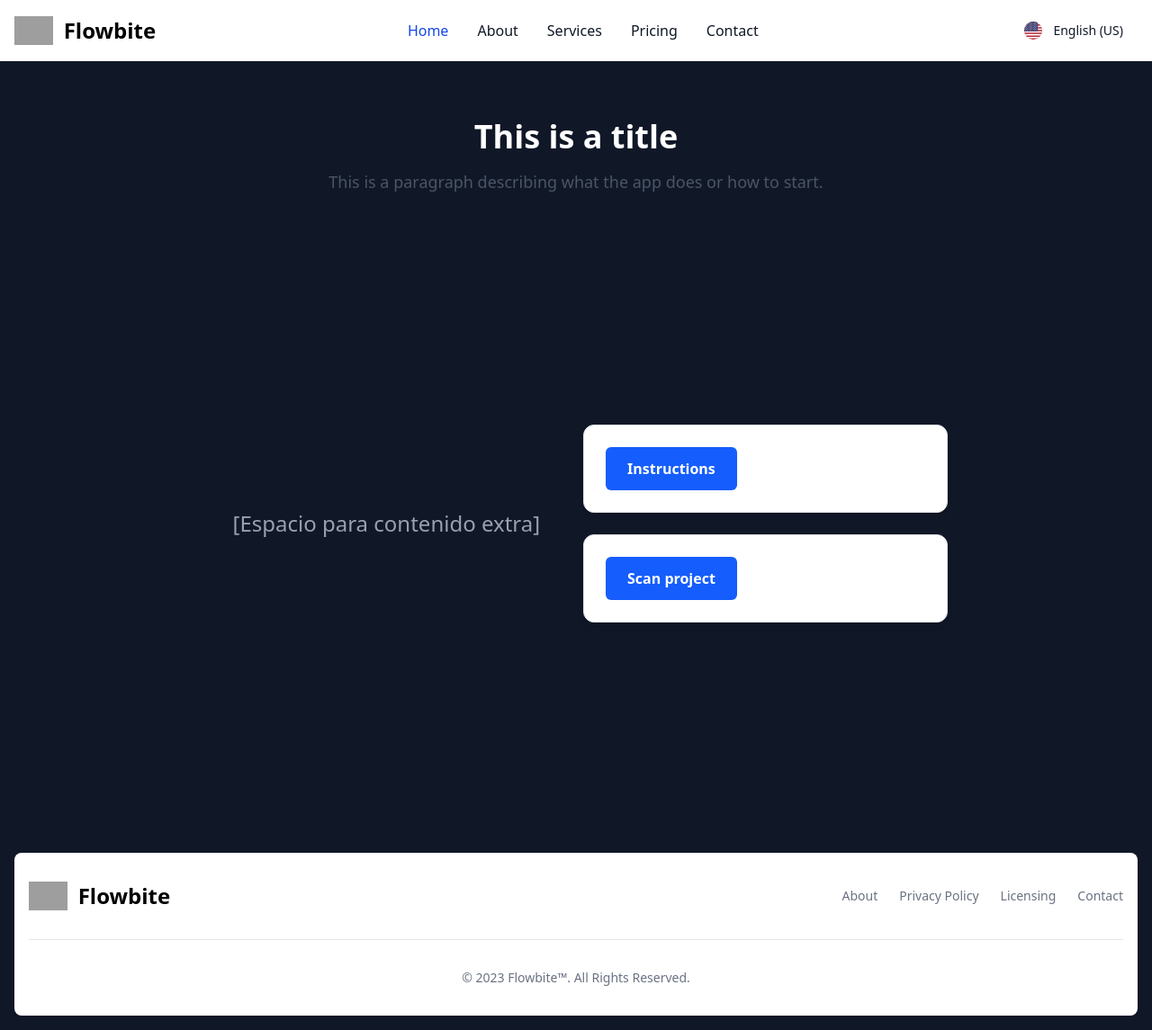
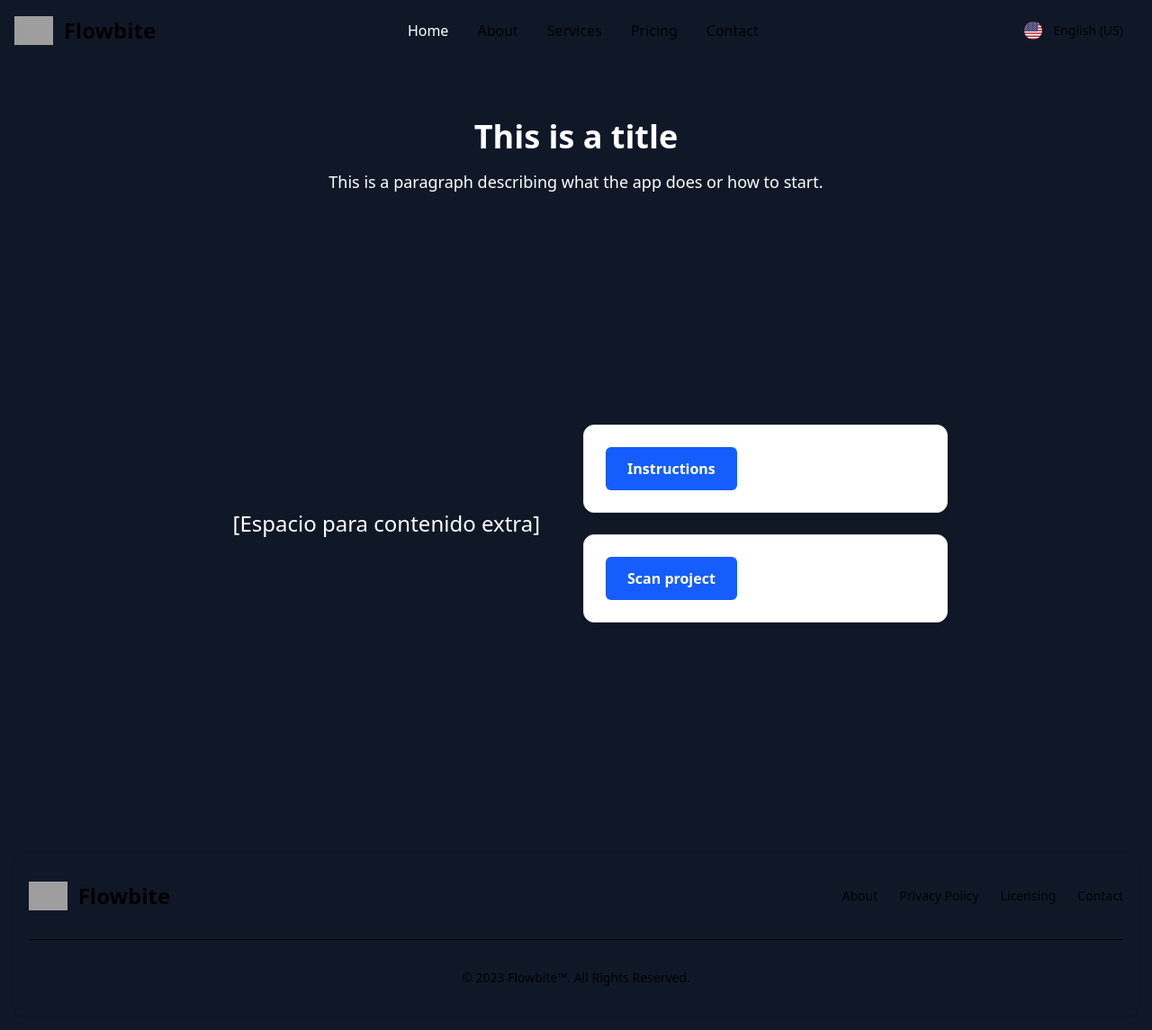
Before and after one commit to Opsord/architecture-evaluator-frontend, a React (Vite) app in the folder architecture-evaluator-frontend/: page / in a window 1280 px wide. Shown: the whole page at 90% size. Built offline with nearby package versions, Linux system fonts and the light colour scheme; grey boxes are pictures that could not be loaded.

Commit message:
Created colour theme

```diff
--- a/architecture-evaluator-frontend/src/components/Footer.tsx
+++ b/architecture-evaluator-frontend/src/components/Footer.tsx
@@ -2,16 +2,16 @@ import React from 'react';
 
 const Footer: React.FC = () => {
     return (
-        <footer className="bg-white rounded-lg shadow-sm dark:bg-gray-900 m-4">
-            <div className="w-full max-w-screen-xl mx-auto p-4 md:py-8">
+        <footer className="bg-background-dark rounded-lg shadow-sm m-4">
+            <div className="w-full max-w-screen-xl mx-auto p-4 md:py-8 text-gray-dark dark:text-white rounded-lg cursor-pointer hover:bg-gray-light dark:hover:bg-gray-dark dark:hover:text-white">
                 <div className="sm:flex sm:items-center sm:justify-between">
                     <a href="https://flowbite.com/"
                        className="flex items-center mb-4 sm:mb-0 space-x-3 rtl:space-x-reverse">
                         <img src="https://flowbite.com/docs/images/logo.svg" className="h-8" alt="Flowbite Logo"/>
                         <span
-                            className="self-center text-2xl font-semibold whitespace-nowrap dark:text-white">Flowbite</span>
+                                className="self-center text-2xl font-semibold whitespace-nowrap text-gray-light">Flowbite</span>
                     </a>
-                    <ul className="flex flex-wrap items-center mb-6 text-sm font-medium text-gray-500 sm:mb-0 dark:text-gray-400">
+                    <ul className="flex flex-wrap items-center mb-6 text-sm font-medium text-gray-light sm:mb-0">
                         <li>
                             <a href="#" className="hover:underline me-4 md:me-6">About</a>
                         </li>
@@ -26,8 +26,8 @@ const Footer: React.FC = () => {
                         </li>
                     </ul>
                 </div>
-                <hr className="my-6 border-gray-200 sm:mx-auto dark:border-gray-700 lg:my-8"/>
-                <span className="block text-sm text-gray-500 sm:text-center dark:text-gray-400">© 2023 <a
+                <hr className="my-6 border-gray-border sm:mx-auto lg:my-8"/>
+                <span className="block text-sm text-gray-light sm:text-center">© 2023 <a
                     href="https://flowbite.com/" className="hover:underline">Flowbite™</a>. All Rights Reserved.</span>
             </div>
         </footer>
--- a/architecture-evaluator-frontend/src/components/Navbar.tsx
+++ b/architecture-evaluator-frontend/src/components/Navbar.tsx
@@ -2,15 +2,15 @@ import React from 'react';
 
 const Navbar: React.FC = () => {
     return (
-    <nav className="bg-white border-gray-200 dark:bg-gray-900">
+    <nav className="bg-background-light border-gray-border dark:bg-background-dark">
         <div className="max-w-screen-xl flex flex-wrap items-center justify-between mx-auto p-4">
             <a href="https://flowbite.com/" className="flex items-center space-x-3 rtl:space-x-reverse">
                 <img src="https://flowbite.com/docs/images/logo.svg" className="h-8" alt="Flowbite Logo"/>
-                <span className="self-center text-2xl font-semibold whitespace-nowrap dark:text-white">Flowbite</span>
+                <span className="self-center text-2xl font-semibold whitespace-nowrap dark:text-white text-gray-dark">Flowbite</span>
             </a>
             <div className="flex items-center md:order-2 space-x-1 md:space-x-0 rtl:space-x-reverse">
                 <button type="button" data-dropdown-toggle="language-dropdown-menu"
-                        className="inline-flex items-center font-medium justify-center px-4 py-2 text-sm text-gray-900 dark:text-white rounded-lg cursor-pointer hover:bg-gray-100 dark:hover:bg-gray-700 dark:hover:text-white">
+                        className="inline-flex items-center font-medium justify-center px-4 py-2 text-sm text-gray-dark dark:text-white rounded-lg cursor-pointer hover:bg-gray-light dark:hover:bg-gray-dark dark:hover:text-white">
                     <svg className="w-5 h-5 rounded-full me-3" aria-hidden="true" xmlns="http://www.w3.org/2000/svg"
                          xmlnsXlink="http://www.w3.org/1999/xlink" viewBox="0 0 3900 3900">
                         <path fill="#b22234" d="M0 0h7410v3900H0z"/>
@@ -43,12 +43,12 @@ const Navbar: React.FC = () => {
                 </button>
                 {/* Dropdown */}
                 <div
-                    className="z-50 hidden my-4 text-base list-none bg-white divide-y divide-gray-100 rounded-lg shadow-sm dark:bg-gray-700"
+                    className="z-50 hidden my-4 text-base list-none bg-background-light divide-y divide-gray-light rounded-lg shadow-sm dark:bg-gray-dark"
                     id="language-dropdown-menu">
                     <ul className="py-2 font-medium" role="none">
                         <li>
                             <a href="#"
-                               className="block px-4 py-2 text-sm text-gray-700 hover:bg-gray-100 dark:text-gray-400 dark:hover:bg-gray-600 dark:hover:text-white"
+                               className="block px-4 py-2 text-sm text-gray-medium hover:bg-gray-light dark:text-gray-light dark:hover:bg-gray-dark dark:hover:text-white"
                                role="menuitem">
                                 <div className="inline-flex items-center">
                                     <svg aria-hidden="true" className="h-3.5 w-3.5 rounded-full me-2"
@@ -74,7 +74,7 @@ const Navbar: React.FC = () => {
                         </li>
                         <li>
                             <a href="#"
-                               className="block px-4 py-2 text-sm text-gray-700 hover:bg-gray-100 dark:text-gray-400 dark:hover:bg-gray-600 dark:hover:text-white"
+                               className="block px-4 py-2 text-sm text-gray-medium hover:bg-gray-light dark:text-gray-light dark:hover:bg-gray-dark dark:hover:text-white"
                                role="menuitem">
                                 <div className="inline-flex items-center">
                                     <svg className="h-3.5 w-3.5 rounded-full me-2" aria-hidden="true"
@@ -89,7 +89,7 @@ const Navbar: React.FC = () => {
                         </li>
                         <li>
                             <a href="#"
-                               className="block px-4 py-2 text-sm text-gray-700 hover:bg-gray-100 dark:text-gray-400 dark:hover:bg-gray-600 dark:hover:text-white"
+                               className="block px-4 py-2 text-sm text-gray-medium hover:bg-gray-light dark:text-gray-light dark:hover:bg-gray-dark dark:hover:text-white"
                                role="menuitem">
                                 <div className="inline-flex items-center">
                                     <svg className="h-3.5 w-3.5 rounded-full me-2" aria-hidden="true"
@@ -106,11 +106,11 @@ const Navbar: React.FC = () => {
                         </li>
                         <li>
                             <a href="#"
-                               className="block px-4 py-2 text-sm text-gray-700 hover:bg-gray-100 dark:text-gray-400 dark:hover:bg-gray-600 dark:hover:text-white"
+                               className="block px-4 py-2 text-sm text-gray-medium hover:bg-gray-light dark:text-gray-light dark:hover:bg-gray-dark dark:hover:text-white"
                                role="menuitem">
                                 <div className="inline-flex items-center">
                                     <svg className="h-3.5 w-3.5 rounded-full me-2" aria-hidden="true"
-                                         xmlns="http://www.w3.org/2000/svg" xmlnsXlink="http://www.w3.org/1999/xlink"
+                                         xmlns="http://www.w3.org/2000/svg" xmlnsXlink="http://www.w3.org/2000/xlink"
                                          id="flag-icon-css-cn" viewBox="0 0 512 512">
                                         <defs>
                                             <path id="a" fill="#ffde00" d="M1-.3L-.7.8 0-1 .6.8-1-.3z"/>
@@ -134,7 +134,7 @@ const Navbar: React.FC = () => {
                     </ul>
                 </div>
                 <button data-collapse-toggle="navbar-language" type="button"
-                        className="inline-flex items-center p-2 w-10 h-10 justify-center text-sm text-gray-500 rounded-lg md:hidden hover:bg-gray-100 focus:outline-none focus:ring-2 focus:ring-gray-200 dark:text-gray-400 dark:hover:bg-gray-700 dark:focus:ring-gray-600"
+                        className="inline-flex items-center p-2 w-10 h-10 justify-center text-sm text-gray-medium rounded-lg md:hidden hover:bg-gray-light focus:outline-none focus:ring-2 focus:ring-gray-border dark:text-gray-light dark:hover:bg-gray-dark dark:focus:ring-gray-dark"
                         aria-controls="navbar-language" aria-expanded="false">
                     <span className="sr-only">Open main menu</span>
                     <svg className="w-5 h-5" aria-hidden="true" xmlns="http://www.w3.org/2000/svg" fill="none"
@@ -146,27 +146,27 @@ const Navbar: React.FC = () => {
             </div>
             <div className="items-center justify-between hidden w-full md:flex md:w-auto md:order-1"
                  id="navbar-language">
-                <ul className="flex flex-col font-medium p-4 md:p-0 mt-4 border border-gray-100 rounded-lg bg-gray-50 md:space-x-8 rtl:space-x-reverse md:flex-row md:mt-0 md:border-0 md:bg-white dark:bg-gray-800 md:dark:bg-gray-900 dark:border-gray-700">
+                <ul className="flex flex-col font-medium p-4 md:p-0 mt-4 border border-gray-border rounded-lg bg-gray-light md:space-x-8 rtl:space-x-reverse md:flex-row md:mt-0 md:border-0 md:bg-background-light dark:bg-gray-dark md:dark:bg-background-dark dark:border-gray-dark">
                     <li>
                         <a href="#"
-                           className="block py-2 px-3 text-white bg-blue-700 rounded-sm md:bg-transparent md:text-blue-700 md:p-0 md:dark:text-blue-500"
+                           className="block py-2 px-3 text-white bg-primary rounded-sm md:bg-transparent md:text-primary md:p-0 md:dark:text-primary dark:bg-primary dark:text-white"
                            aria-current="page">Home</a>
                     </li>
                     <li>
                         <a href="#"
-                           className="block py-2 px-3 md:p-0 text-gray-900 rounded-sm hover:bg-gray-100 md:hover:bg-transparent md:hover:text-blue-700 dark:text-white md:dark:hover:text-blue-500 dark:hover:bg-gray-700 dark:hover:text-white md:dark:hover:bg-transparent dark:border-gray-700">About</a>
+                           className="block py-2 px-3 md:p-0 text-gray-dark rounded-sm hover:bg-gray-light md:hover:bg-transparent md:hover:text-primary dark:text-white md:dark:hover:text-primary dark:hover:bg-gray-dark dark:hover:text-white md:dark:hover:bg-transparent dark:border-gray-dark">About</a>
                     </li>
                     <li>
                         <a href="#"
-                           className="block py-2 px-3 md:p-0 text-gray-900 rounded-sm hover:bg-gray-100 md:hover:bg-transparent md:hover:text-blue-700 dark:text-white md:dark:hover:text-blue-500 dark:hover:bg-gray-700 dark:hover:text-white md:dark:hover:bg-transparent dark:border-gray-700">Services</a>
+                           className="block py-2 px-3 md:p-0 text-gray-dark rounded-sm hover:bg-gray-light md:hover:bg-transparent md:hover:text-primary dark:text-white md:dark:hover:text-primary dark:hover:bg-gray-dark dark:hover:text-white md:dark:hover:bg-transparent dark:border-gray-dark">Services</a>
                     </li>
                     <li>
                         <a href="#"
-                           className="block py-2 px-3 md:p-0 text-gray-900 rounded-sm hover:bg-gray-100 md:hover:bg-transparent md:hover:text-blue-700 dark:text-white md:dark:hover:text-blue-500 dark:hover:bg-gray-700 dark:hover:text-white md:dark:hover:bg-transparent dark:border-gray-700">Pricing</a>
+                           className="block py-2 px-3 md:p-0 text-gray-dark rounded-sm hover:bg-gray-light md:hover:bg-transparent md:hover:text-primary dark:text-white md:dark:hover:text-primary dark:hover:bg-gray-dark dark:hover:text-white md:dark:hover:bg-transparent dark:border-gray-dark">Pricing</a>
                     </li>
                     <li>
                         <a href="#"
-                           className="block py-2 px-3 md:p-0 text-gray-900 rounded-sm hover:bg-gray-100 md:hover:bg-transparent md:hover:text-blue-700 dark:text-white md:dark:hover:text-blue-500 dark:hover:bg-gray-700 dark:hover:text-white md:dark:hover:bg-transparent dark:border-gray-700">Contact</a>
+                           className="block py-2 px-3 md:p-0 text-gray-dark rounded-sm hover:bg-gray-light md:hover:bg-transparent md:hover:text-primary dark:text-white md:dark:hover:text-primary dark:hover:bg-gray-dark dark:hover:text-white md:dark:hover:bg-transparent dark:border-gray-dark">Contact</a>
                     </li>
                 </ul>
             </div>
--- a/architecture-evaluator-frontend/src/pages/Home/index.tsx
+++ b/architecture-evaluator-frontend/src/pages/Home/index.tsx
@@ -6,20 +6,21 @@ function Home() {
     const navigate = useNavigate();
 
     return (
-        <div className="min-h-screen flex items-center justify-center bg-gray-900 text-white">
+        <div className="min-h-screen flex items-center justify-center bg-background-dark text-white">
             <div className="grid grid-cols-6 grid-rows-5 gap-4 min-h-screen items-center w-full">
+                {/* Title */}
                 <div className="col-span-4 col-start-2">
-                    <h1 className="text-4xl font-bold text-center">This is a title</h1>
-                    <p className="text-lg text-gray-600 dark:text-gray-300 text-center mt-4">
+                    <h1 className="text-4xl font-bold text-center text-gray-light dark:text-white">This is a title</h1>
+                    <p className="text-lg text-gray-medium dark:text-gray-light text-center mt-4">
                         This is a paragraph describing what the app does or how to start.
                     </p>
                 </div>
+                {/* Section 1 (left) */}
                 <div className="col-span-2 row-span-4 col-start-2 row-start-2 flex items-center justify-center">
-                    {/* Content for section 2 */}
-                    <span className="text-2xl text-gray-400">[Espacio para contenido extra]</span>
+                    <span className="text-2xl text-gray-medium">[Espacio para contenido extra]</span>
                 </div>
+                {/* Section 2 (right) */}
                 <div className="col-span-2 row-span-4 col-start-4 row-start-2 flex flex-col gap-6">
-                    {/* Content for section 3 */}
                     <Card>
                         <Button onClick={() => alert("Instrucciones pronto")}>Instructions</Button>
                     </Card>
```
Also changed, not shown: architecture-evaluator-frontend/src/components/ui/CardWithLink.tsx (+4 -4 lines), architecture-evaluator-frontend/tailwind.config.js (+18 -1 lines).
